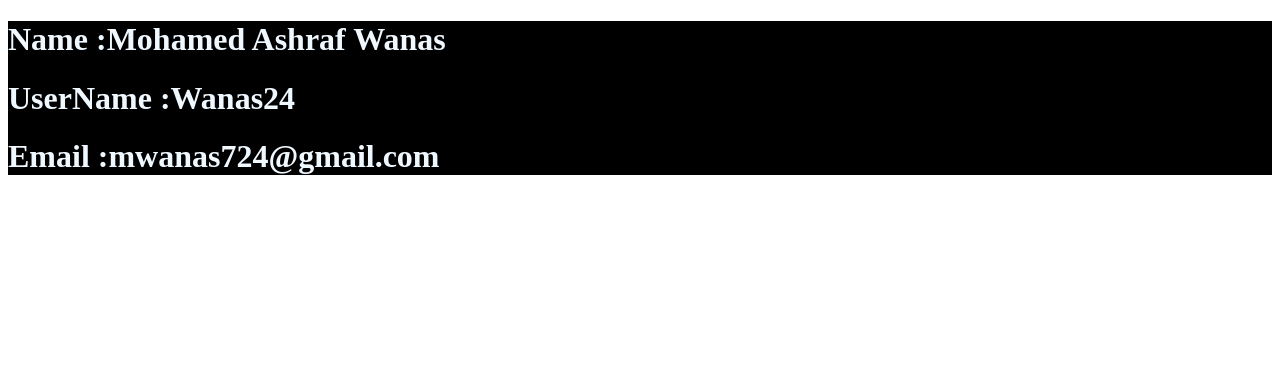
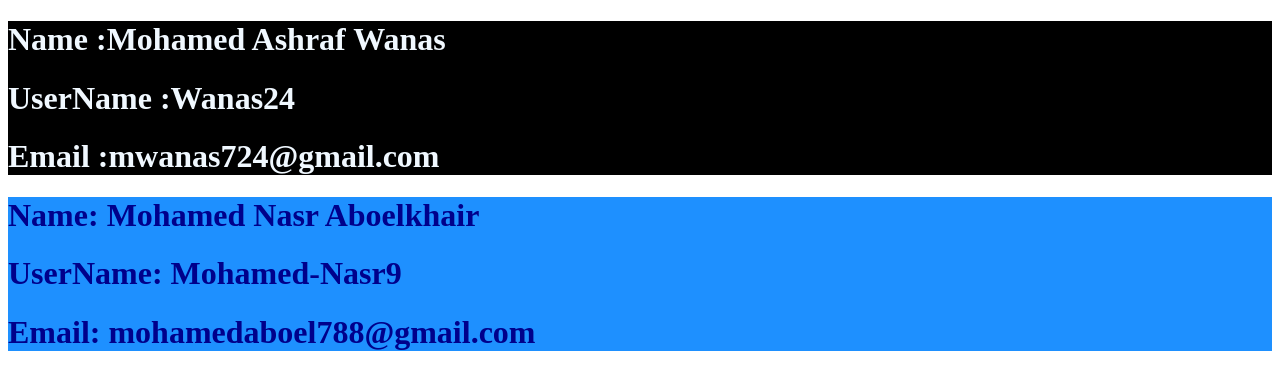
Before and after one commit to Wanas24/1st-task, a plain HTML site: page index.html in a window 1280 px wide. Drawn offline with Linux system fonts and the light colour scheme.

Commit message:
Aboelkhair Update

```diff
--- a/css/style.css
+++ b/css/style.css
@@ -1,6 +1,13 @@
 /* wanas-start */
-.home{
+.wanas{
     background-color: black;
     color: aliceblue;
 }
 /* wanas-end */
+
+/* Aboelkhair-start */
+.Aboelkhair{
+background-color: dodgerblue;
+color: darkblue;
+}
+/* Aboelkhair-End */
--- a/index.html
+++ b/index.html
@@ -11,12 +11,19 @@
 
 <body>
     <!-- wanas-start -->
-    <div class="home">
+    <div class="wanas">
         <h1>Name :Mohamed Ashraf Wanas</h1>
         <h1>UserName :Wanas24</h1>
         <h1>Email :mwanas724@gmail.com</h1>
     </div>
     <!-- wanas-end -->
+    <!-- Aboelkhair-start -->
+    <div class="Aboelkhair">
+        <h1>Name: Mohamed Nasr Aboelkhair</h1>
+        <h1>UserName: Mohamed-Nasr9</h1>
+        <h1>Email: mohamedaboel788@gmail.com</h1>
+    </div>
+    <!-- Aboelkhair-End -->
 </body>
 
 </html>
```
